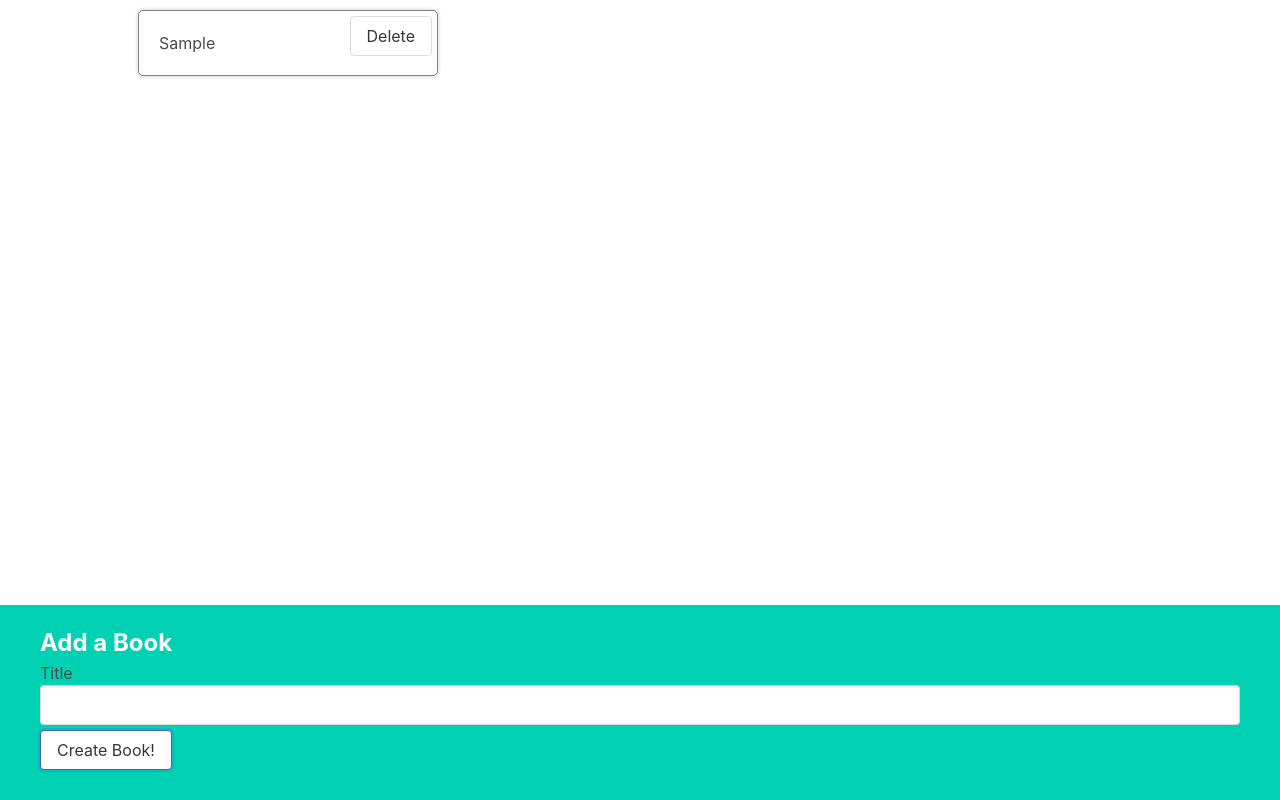
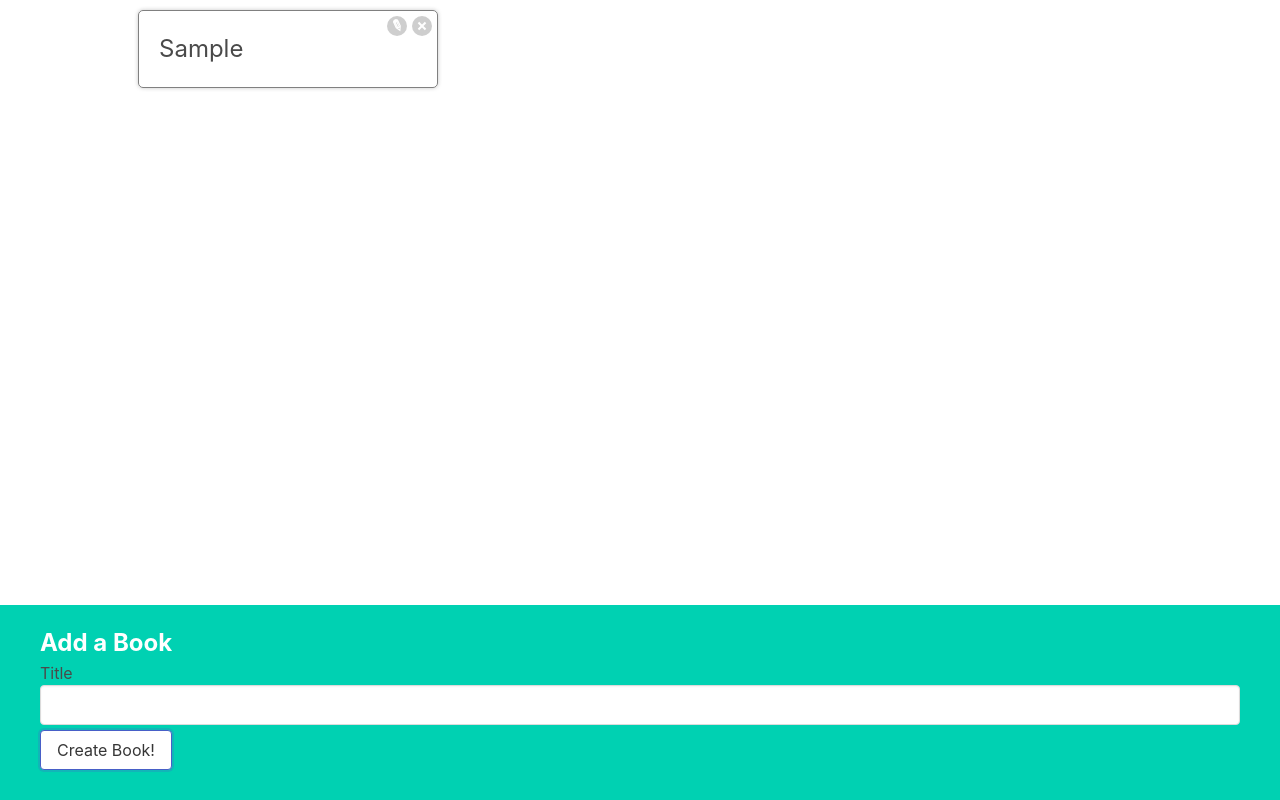
Before and after one commit to JDRGit/books, a React (Create React App) app: page / in a window 1280 px wide. Both pictures are taken after typing "Sample" into the empty fields and a click on the button "Create Book!". Built offline with nearby package versions, Linux system fonts and the light colour scheme.

Commit message:
bookshow updated

```diff
--- a/src/BookShow.js
+++ b/src/BookShow.js
@@ -1,13 +1,30 @@
+import { useState } from "react";
+import BookEdit from "./components/BookEdit";
+
 function BookShow({ book, onDelete }) {
-    const handleClick = () => {
+  const [showEdit, setShowEdit] = useState(false);
+
+  const handleDeleteClick = () => {
     onDelete(book.id);
   };
 
+  const handleEditClick = () => {
+    setShowEdit(!showEdit);
+  };
+
+  let content = <h3>{book.title}</h3>;
+  if (showEdit) {
+    content = <BookEdit book={book} />;
+  }
+
   return (
     <div className="book-show">
-        {book.title}
+      <div>{content}</div>
       <div className="actions">
-          <button className="button" onClick={handleClick}>
+        <button className="edit" onClick={handleEditClick}>
+          Edit
+        </button>
+        <button className="delete" onClick={handleDeleteClick}>
           Delete
         </button>
       </div>
```
Lines whose indentation alone changed are shown as unchanged.
